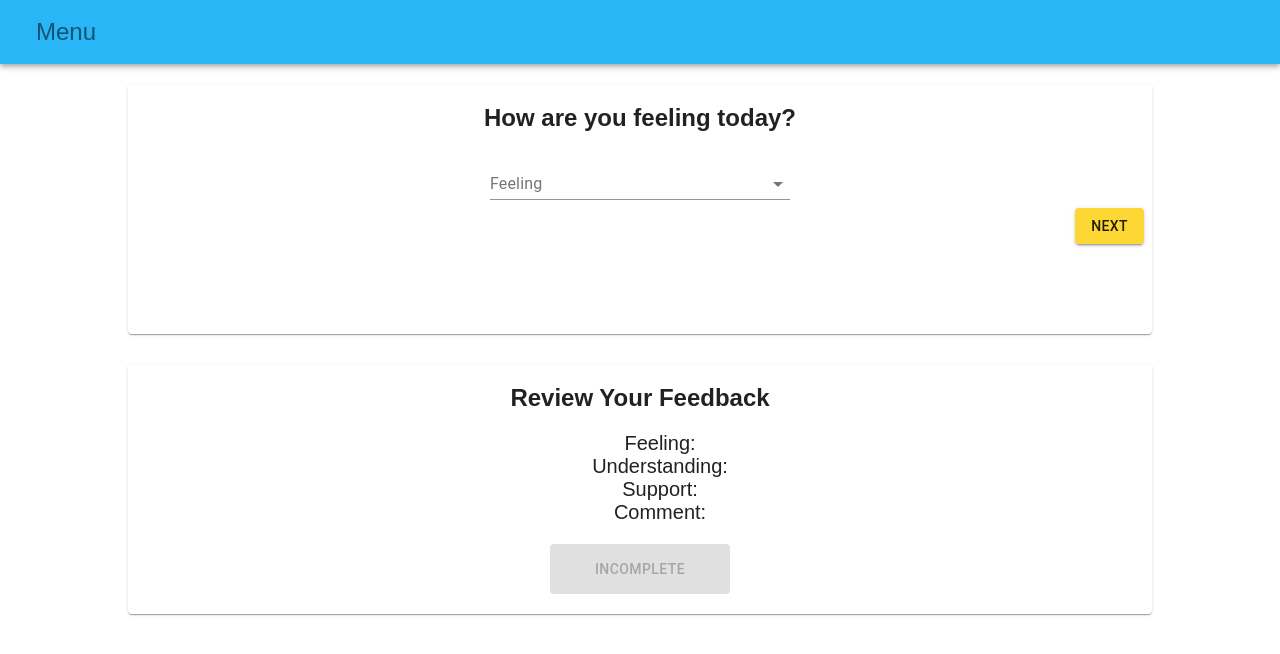
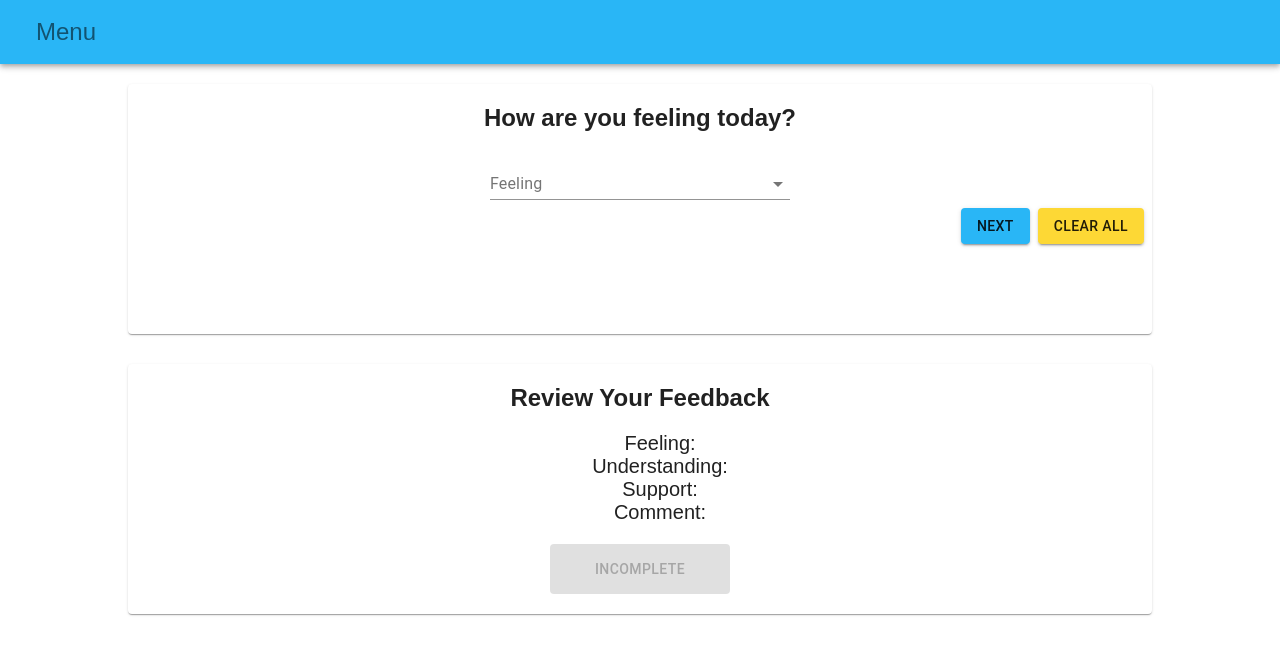
Before and after one commit to WeizhenW/Student-Feedback_Form, a React (Create React App) app: page / in a window 1280 px wide. Shown: the top 654 px of the page. Built offline with nearby package versions, Linux system fonts and the light colour scheme.

Commit message:
add clear all button

```diff
--- a/src/components/Comment/Comment.js
+++ b/src/components/Comment/Comment.js
@@ -2,11 +2,15 @@ import React, { Component } from 'react';
 import { connect } from 'react-redux';
 import Review from '../Review/Review';
 import Header from '../Header/Header';
+//router
+import { HashRouter as Router, Link } from 'react-router-dom';
 
 //material ui
 import Card from '@material-ui/core/Card';
+import CardActions from '@material-ui/core/CardActions';
 import TextField from '@material-ui/core/TextField';
-
+import Button from '@material-ui/core/Button';
+//material ui style
 const styles = {
     card: {
         maxWidth: '80%',
@@ -15,14 +19,24 @@ const styles = {
     },
     textField: {
         width: '50%',
-    }
+    },
+    button: {
+        float: "right",
+    },
 }
 
 class Comment extends Component {
+    //function to capture the text input and dispatch to change the reducer state
     handleChangeFor = (propertyName) => (event) => {
         this.props.dispatch({
             type: 'SET_FEEDBACK',
-            payload: {[propertyName]: event.target.value},
+            payload: { [propertyName]: event.target.value },
+        })
+    }
+    //function to clear all the input and restart the survey
+    handleClearAll = () => {
+        this.props.dispatch({
+            type: 'CLEAR_FEEDBACK',
         })
     }
 
@@ -32,6 +46,7 @@ class Comment extends Component {
                 <Header />
                 <Card style={styles.card}>
                     <h2>Any comments you want to leave?</h2>
+                    {/* material ui text field */}
                     <TextField
                         type="text"
                         label="your comments"
@@ -40,6 +55,11 @@ class Comment extends Component {
                         rows="4"
                         style={styles.textField}
                         onChange={this.handleChangeFor('comment')} />
+                    <CardActions style={styles.button}>
+                        <Router>
+                            <Link to="/"><Button onClick={this.handleClearAll} variant="contained" color="secondary">Clear All</Button></Link>
+                        </Router>
+                    </CardActions>
                 </Card>
                 <Review />
             </div>
--- a/src/components/Feeling/Feeling.js
+++ b/src/components/Feeling/Feeling.js
@@ -33,7 +33,6 @@ const styles = {
         width: 300,
         margin: 'auto'
     },
-
 }
 
 class Feeling extends Component {
@@ -42,6 +41,12 @@ class Feeling extends Component {
         this.props.dispatch({
             type: 'SET_FEEDBACK',
             payload: { [propertyName]: event.target.value },
+        })
+    }
+    //function to clear all the input and start again
+    handleClearAll = () => {
+        this.props.dispatch({
+            type: 'CLEAR_FEEDBACK',
         })
     }
 
@@ -53,6 +58,7 @@ class Feeling extends Component {
                     <h2>How are you feeling today?</h2>
                     <FormControl style={styles.form}>
                         <InputLabel htmlFor="feeling">Feeling</InputLabel>
+                        {/* drop down list in scale 1-5 */}
                         <Select
                             value={this.props.reduxState.feedbackReducer.feeling}
                             onChange={this.handleChangeFor('feeling')}
@@ -68,8 +74,9 @@ class Feeling extends Component {
                     {/* link to the next page */}
                     <CardActions style={styles.button}>
                         <Router>
-                            <Link to="/understanding" ><Button variant="contained" color="secondary" style={styles.button} >Next</Button></Link>
+                            <Link to="/understanding" ><Button variant="contained" color="primary" style={styles.button} >Next</Button></Link>
                         </Router>
+                        <Button onClick={this.handleClearAll} variant="contained" color="secondary">Clear All</Button>
                     </CardActions>
                 </Card>
                 <Review />
--- a/src/components/Support/Support.js
+++ b/src/components/Support/Support.js
@@ -12,6 +12,7 @@ import Review from '../Review/Review';
 //material ui
 import Button from '@material-ui/core/Button';
 import Card from '@material-ui/core/Card';
+import CardActions from '@material-ui/core/CardActions';
 import InputLabel from '@material-ui/core/InputLabel';
 import MenuItem from '@material-ui/core/MenuItem';
 import FormControl from '@material-ui/core/FormControl';
@@ -44,6 +45,12 @@ class Support extends Component {
         })
     }
 
+    handleClearAll = () => {
+        this.props.dispatch({
+            type: 'CLEAR_FEEDBACK',
+        })
+    }
+
     render() {
         return (
             <div>
@@ -64,9 +71,12 @@ class Support extends Component {
                             <MenuItem value={5}>5</MenuItem>
                         </Select>
                     </FormControl>
+                    <CardActions style={styles.button}>
                     <Router>
-                        <Link to="/comment" ><Button style={styles.button} variant="contained" color="secondary">Next</Button></Link>
+                        <Link to="/comment" ><Button style={styles.button} variant="contained" color="primary">Next</Button></Link>
+                        <Link to="/" ><Button onClick={this.handleClearAll} variant="contained" color="secondary">Clear All</Button></Link>
                     </ Router>
+                    </CardActions>
                     </Card>
                     <Review />
 
--- a/src/components/Understanding/Understanding.js
+++ b/src/components/Understanding/Understanding.js
@@ -12,6 +12,7 @@ import Review from '../Review/Review';
 //material ui
 import Button from '@material-ui/core/Button';
 import Card from '@material-ui/core/Card';
+import CardActions from '@material-ui/core/CardActions';
 import InputLabel from '@material-ui/core/InputLabel';
 import MenuItem from '@material-ui/core/MenuItem';
 import FormControl from '@material-ui/core/FormControl';
@@ -44,6 +45,12 @@ class Understanding extends Component {
         })
     }
 
+    handleClearAll = () => {
+        this.props.dispatch({
+            type: 'CLEAR_FEEDBACK',
+        })
+    }
+
     render() {
         return (
             <div>
@@ -64,9 +71,12 @@ class Understanding extends Component {
                             <MenuItem value={5}>5</MenuItem>
                         </Select>
                     </FormControl>
-                    <Router>
-                        <Link to="/support" ><Button style={styles.button} variant="contained" color="secondary">Next</Button></Link>
-                    </Router>
+                    <CardActions style={styles.button}>
+                        <Router>
+                            <Link to="/support" ><Button variant="contained" color="primary">Next</Button></Link>
+                            <Link to="/" ><Button onClick={this.handleClearAll} variant="contained" color="secondary">Clear All</Button></Link>
+                        </Router>
+                    </CardActions>
                 </Card>
                 <Review />
             </div>
```
Lines whose indentation alone changed are shown as unchanged.
